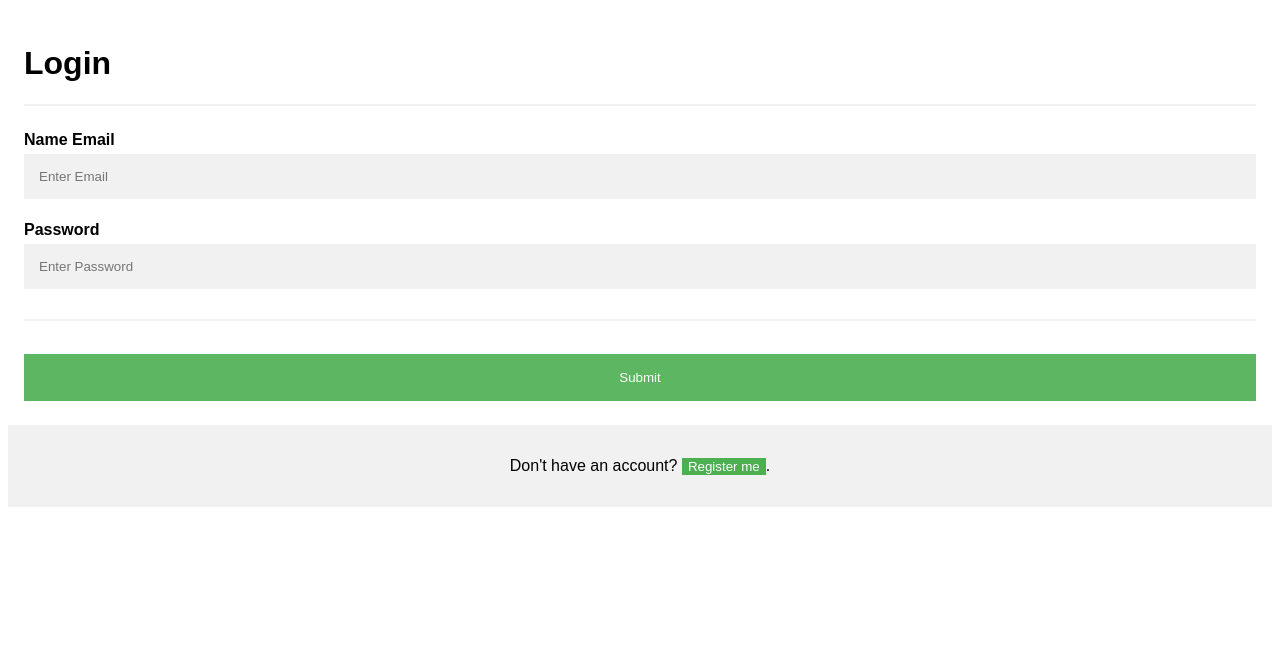
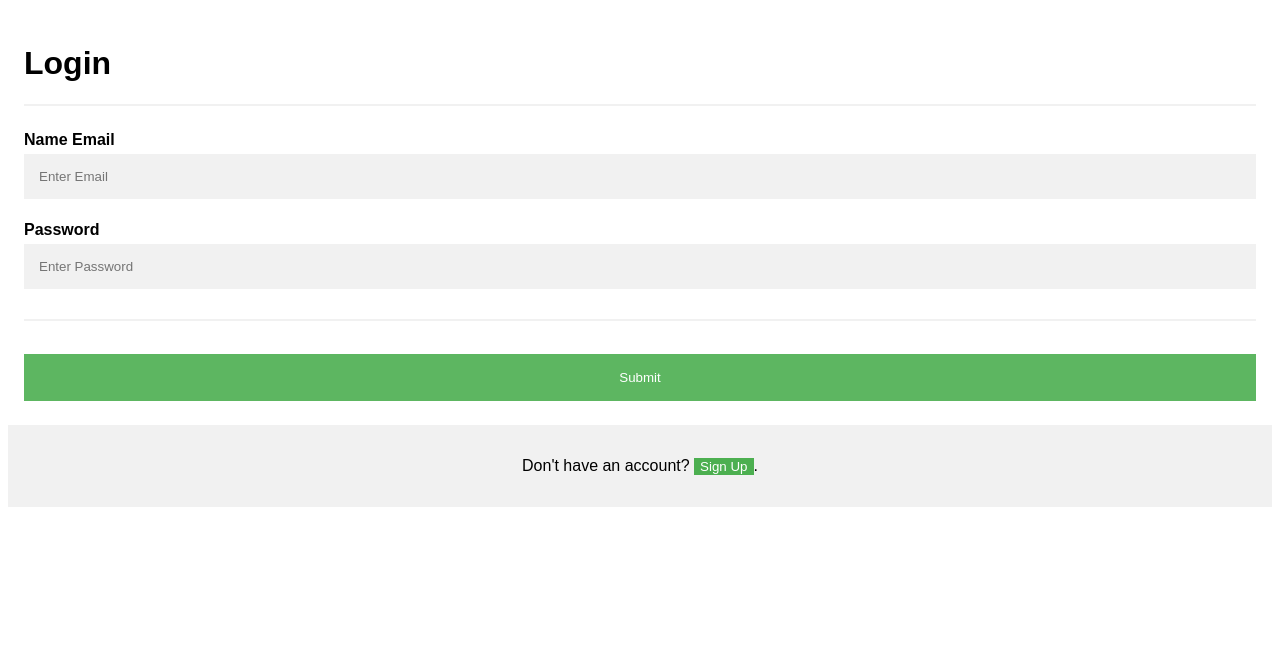
Before and after one commit to vikrammood/Lap-Project, a PHP site: page /login.php in a window 1280 px wide. Shown: the top 648 px of the page. Run offline with PHP 8.4, Linux system fonts and the light colour scheme.

Commit message:
Update login.php

```diff
--- a/login.php
+++ b/login.php
@@ -89,7 +89,7 @@ hr {
   </div>
 
   <div class="container signup">
-    <p>Don't have an account? <button class="registerbtn" onclick="window.location.href='registration-form.php'">Register me</button>.</p>
+    <p>Don't have an account? <button class="registerbtn" onclick="window.location.href='registration-form.php'">Sign Up</button>.</p>
   </div>
 </form>
 
```
